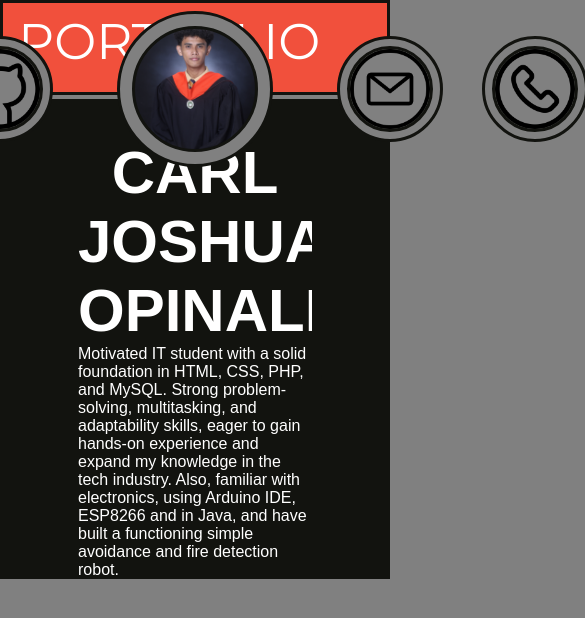
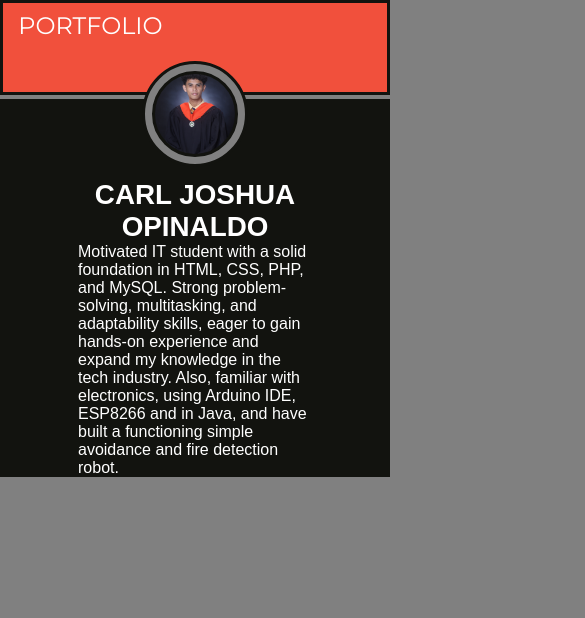
Before and after one commit to boybu456/Portfolio-Opinaldo, a plain HTML site: page OPINALDO-FILE/index.html in a window 390 px wide. Shown: the whole page, 585 px wide, since content can reach past the window. Drawn offline with Linux system fonts and the light colour scheme.

Commit message:
Update style.css
8/18/2025

```diff
--- a/OPINALDO-FILE/style.css
+++ b/OPINALDO-FILE/style.css
@@ -1,3 +1,11 @@
+:root {
+  --CircleWidth: ;
+  --CircleHeight: ;
+  --h2-size: calc(20px + 2vw);
+  --h1-size: calc(20px + 1vw);
+}
+
+
 *{
     padding: 0;
     margin: 0;
@@ -28,7 +36,7 @@ nav{
 .text-nav{
     background-color: #f1503c;
     font-weight: lighter;
-    font-size: 50px;
+    font-size: var(--h1-size);
     padding-left: 4%;
     padding-top: 2%;
 }
@@ -48,7 +56,7 @@ nav{
 
 .content > h1{
     text-align: center;
-    font-size: 60px;
+    font-size: var(--h2-size);
 
 }
 
@@ -120,3 +128,25 @@ nav{
   width: 120px;
   height: 120px;
 }
+
+@media (max-width: 1100px) {
+  .circle-container > *:not(:nth-child(3)) {
+    display: none;
+  }
+
+  .circle-container .outer-circle:nth-child(3) {
+    width: 100px;
+    height: 100px;
+    margin-left: 25px;
+    margin-right: 25px;
+}
+  .circle-container .outer-circle:nth-child(3) .inner-circle {
+    width: 80px;
+    height: 80px;
+}
+
+  .content{
+     padding-top: 80px;
+  }
+
+}
```
